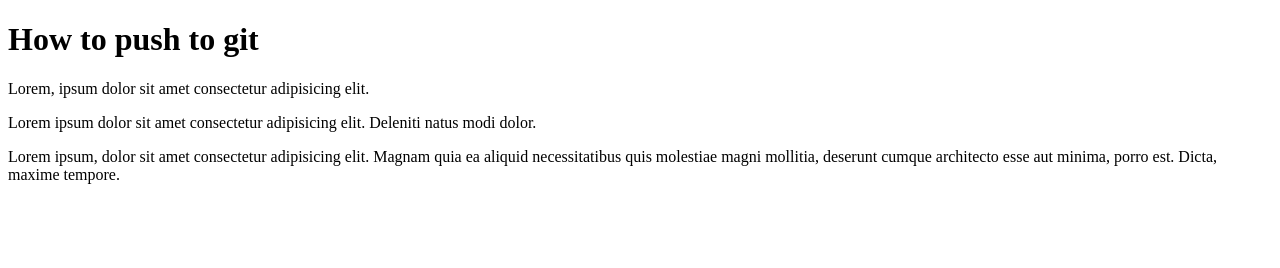
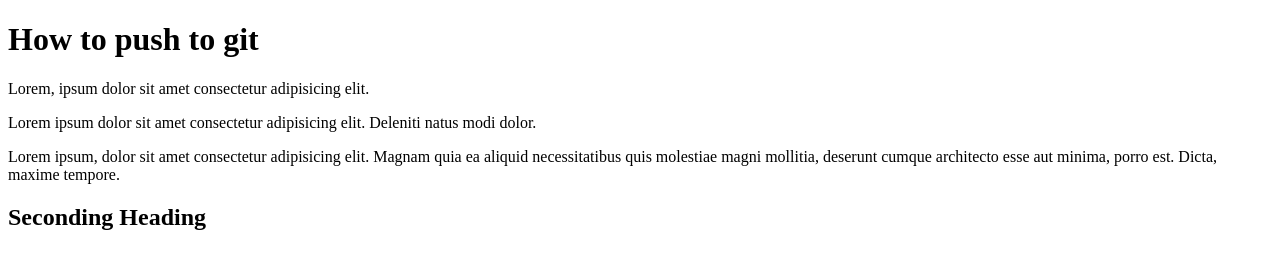
Before and after one commit to greatdrill/youth-thrive1, a plain HTML site: page index.html in a window 1280 px wide. Drawn offline with Linux system fonts and the light colour scheme.

Commit message:
second commit

```diff
--- a/index.html
+++ b/index.html
@@ -10,5 +10,6 @@
     <p>Lorem, ipsum dolor sit amet consectetur adipisicing elit.</p>
     <p>Lorem ipsum dolor sit amet consectetur adipisicing elit. Deleniti natus modi dolor.</p>
     <p>Lorem ipsum, dolor sit amet consectetur adipisicing elit. Magnam quia ea aliquid necessitatibus quis molestiae magni mollitia, deserunt cumque architecto esse aut minima, porro est. Dicta, maxime tempore.</p>
+    <h2>Seconding Heading</h2>
 </body>
 </html>
```
Also changed, not shown: 1 other file.
